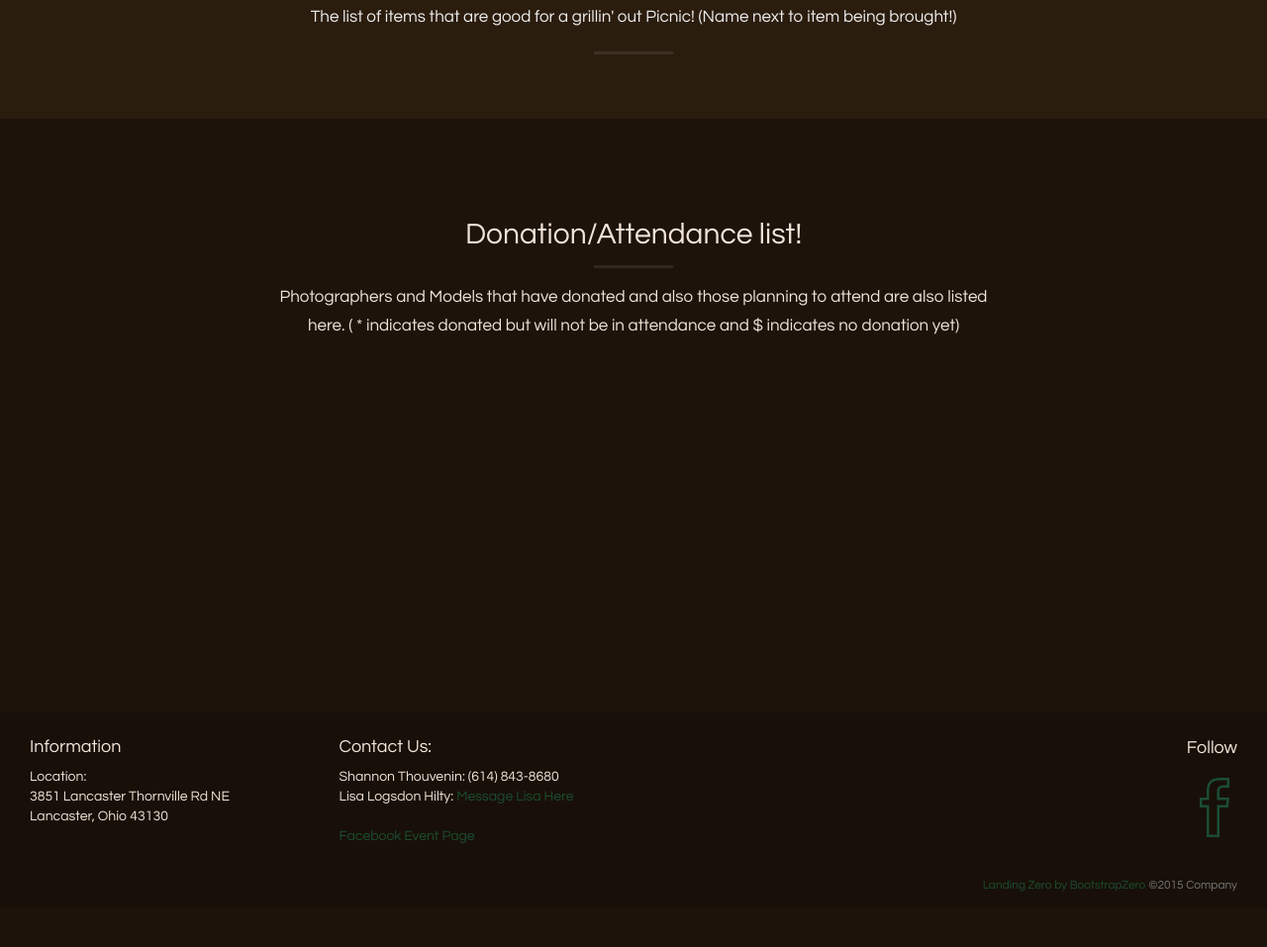
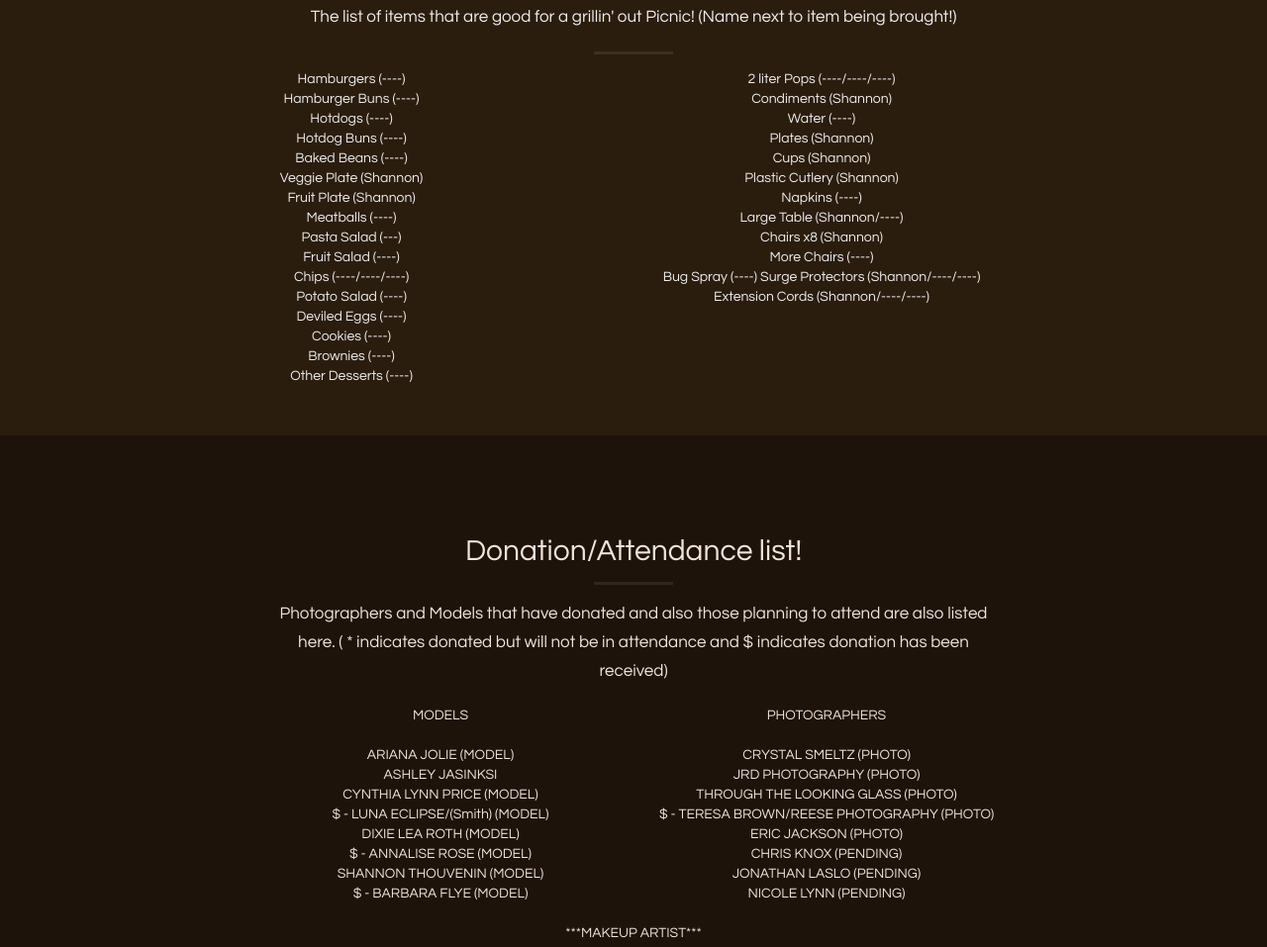
Before and after one commit to SThouvenin/Vintage, a plain HTML site: page index.html in a window 1280 px wide. Shown: the part 7504-8461 px from the top of the page at 99% size. Before the commit the page ends 8422 px from the top, so only its background shows below. Drawn offline with Linux system fonts and the light colour scheme; files whose address does not match are found by name.

Commit message:
updated donation list

```diff
--- a/index.html
+++ b/index.html
@@ -311,10 +311,10 @@
                     <p> The list of items that are good for a grillin' out Picnic! (Name next to item being brought!) <br> </p>
                     <hr class="primary">
                 </div>
-<!--                 <div class="col-lg-4 col-lg-offset-1 text-center">Hamburgers (Shannon) <br> Hamburger Buns (----) <br> Hotdogs (Shannon) <br> Hotdog Buns (----) <br> Baked Beans (Shannon) <br> Veggie Plate (Shannon) <br> Fruit Plate (Shannon) <br> Meatballs (Bethann Fitch) <br> Pasta Salad (---) <br> Fruit Salad (----) <br> Chips (----/----/----) <br>  Potato Salad (----) <br> Deviled Eggs (----) <br> Sandwiches (Stacy McQuerrey) <br> Corn for grilling (----) <br> Cookies (----) <br> Brownies (----) <br> Other Desserts (Shannon/----/----)
+                <div class="col-lg-4 col-lg-offset-1 text-center">Hamburgers (----) <br> Hamburger Buns (----) <br> Hotdogs (----) <br> Hotdog Buns (----) <br> Baked Beans (----) <br> Veggie Plate (Shannon) <br> Fruit Plate (Shannon) <br> Meatballs (----) <br> Pasta Salad (---) <br> Fruit Salad (----) <br> Chips (----/----/----) <br>  Potato Salad (----) <br> Deviled Eggs (----)  <br> Cookies (----) <br> Brownies (----) <br> Other Desserts (----)
                 </div><hr class= "visible-xs visible-sm visible-md">
-                <div class="col-lg-4 col-lg-offset-1 text-center"> 2 liter Pops (----/----/----) <br> Condiments (Shannon) <br> Water (Stacy McQuerrey/----) <br> Plates (Shannon) <br> Cups (Shannon) <br> Plastic Cutlery (Shannon) <br> Napkins (----) <br> Large Table (Shannon/----) <br> Chairs x8 (Shannon) <br> More Chairs (----) <br> Bug Spray x2 (Shannon/----) <br> Sunblock (Shannon)  <br> Towels (Shannon/----) <br> Coolers (Shannon/----) <br> Cornhole (Shannon) <br> Other yard games (----) <br> Surge Protectors (Shannon/----/----) <br> Extension Cords (Shannon/----/----) <br>
-                </div> -->
+                <div class="col-lg-4 col-lg-offset-1 text-center"> 2 liter Pops (----/----/----) <br> Condiments (Shannon) <br> Water (----) <br> Plates (Shannon) <br> Cups (Shannon) <br> Plastic Cutlery (Shannon) <br>Napkins (----) <br> Large Table (Shannon/----) <br> Chairs x8 (Shannon) <br> More Chairs (----) <br> Bug Spray (----) Surge Protectors (Shannon/----/----) <br> Extension Cords (Shannon/----/----) <br>
+                </div>
             </div>
             </div>
         </div>
@@ -326,13 +326,13 @@
                 <div class="col-lg-8 col-lg-offset-2 text-center">
                     <h2 class="margin-top-0 wow fadeIn">Donation/Attendance list!</h2>
                     <hr class="primary">
-                    <p> Photographers and Models that have donated and also those planning to attend are also listed here. ( * indicates donated but will not be in attendance and $ indicates no donation yet) <br> </p>
+                    <p> Photographers and Models that have donated and also those planning to attend are also listed here. ( * indicates donated but will not be in attendance and $ indicates donation has been received) <br> </p>
                 </div>
-<!--                 <div class="col-lg-4 col-lg-offset-1 text-center"><hr class= "visible-xs visible-sm visible-md"><br> $ MIKAYLA HOFFMAN (MODEL) <br> HEATHER ELISABETH (MODEL) <br> JESSICA EVELYN HANDA (MODEL) <br> CASSIE L JENKINS (MODEL) <br> KAITLYN MILLER (MODEL) <br> LUNA ECLIPSE (MODEL) <br> DEANNA LEGG (MODEL) <br> MARIETTA MORIARITY (MODEL) <br> BRIAN PARKER (MODEL) <br> SHANNON THOUVENIN (MODEL) <br> $ MEGAN SIMPSON (MODEL) <br> MANDI DOLL (MODEL) <br> $ ANNALISE ROSE (MODEL) <br> $ ELYSE STEINBRECHER (MODEL)<br>*DIXIE ROTH*
+                <div class="col-lg-4 col-lg-offset-2 text-center"><hr class= "visible-xs visible-sm visible-md"> MODELS<br><br> ARIANA JOLIE (MODEL) <br> ASHLEY JASINKSI <br> CYNTHIA LYNN PRICE (MODEL) <br> $ - LUNA ECLIPSE/(Smith) (MODEL) <br> DIXIE LEA ROTH (MODEL) <br> $ - ANNALISE ROSE (MODEL) <br> SHANNON THOUVENIN (MODEL)  <br> $ - BARBARA FLYE (MODEL)
                 </div><hr class= "visible-xs visible-sm visible-md">
-                <div class="col-lg-4 col-lg-offset-1 text-center"><br>$ JAMES CHANDLER (PHOTO) <br> $ KATRINA BELL (PHOTO) <br> $ JEFF HARMON (PHOTO) <br> DANIELLE FRENCH-LEWIS (PHOTO) <br> GARY MITCHELL (PHOTO) <br> DANIEL LE HOTY (PHOTO)  <br> TOM VANCE (PHOTO) <br> RICHARD JACKSON (PHOTO) <br> RICHARD TRIGG (PHOTO)<br> $ CHRIS KNOX (Pending - PHOTO)<br> SEAN MICHAEL RUSSELL (PHOTO) <br> $ NICOLE CALLIS (PHOTO) <br>
-                STACY MCQUERREY (PHOTO)<br><br> ***IN SEARCH OF A MAKEUP ARTIST*** <br> -->
+                <div class="col-lg-4 col-lg-offset-0 text-center">PHOTOGRAPHERS<br><br> CRYSTAL SMELTZ (PHOTO) <br>  JRD PHOTOGRAPHY (PHOTO) <br>  THROUGH THE LOOKING GLASS (PHOTO) <br> $ - TERESA BROWN/REESE PHOTOGRAPHY (PHOTO) <br> ERIC JACKSON (PHOTO)  <br> CHRIS KNOX (PENDING) <br> JONATHAN LASLO (PENDING) <br>NICOLE LYNN (PENDING) <br>
                 </div>
+                <div class="col-lg-8 col-lg-offset-2 text-center"><br> ***MAKEUP ARTIST*** <br></div>
             </div>
         </div>
     </section>
```
Also changed, not shown: list1.jpg (added), list1.png (added), 1 other file.
